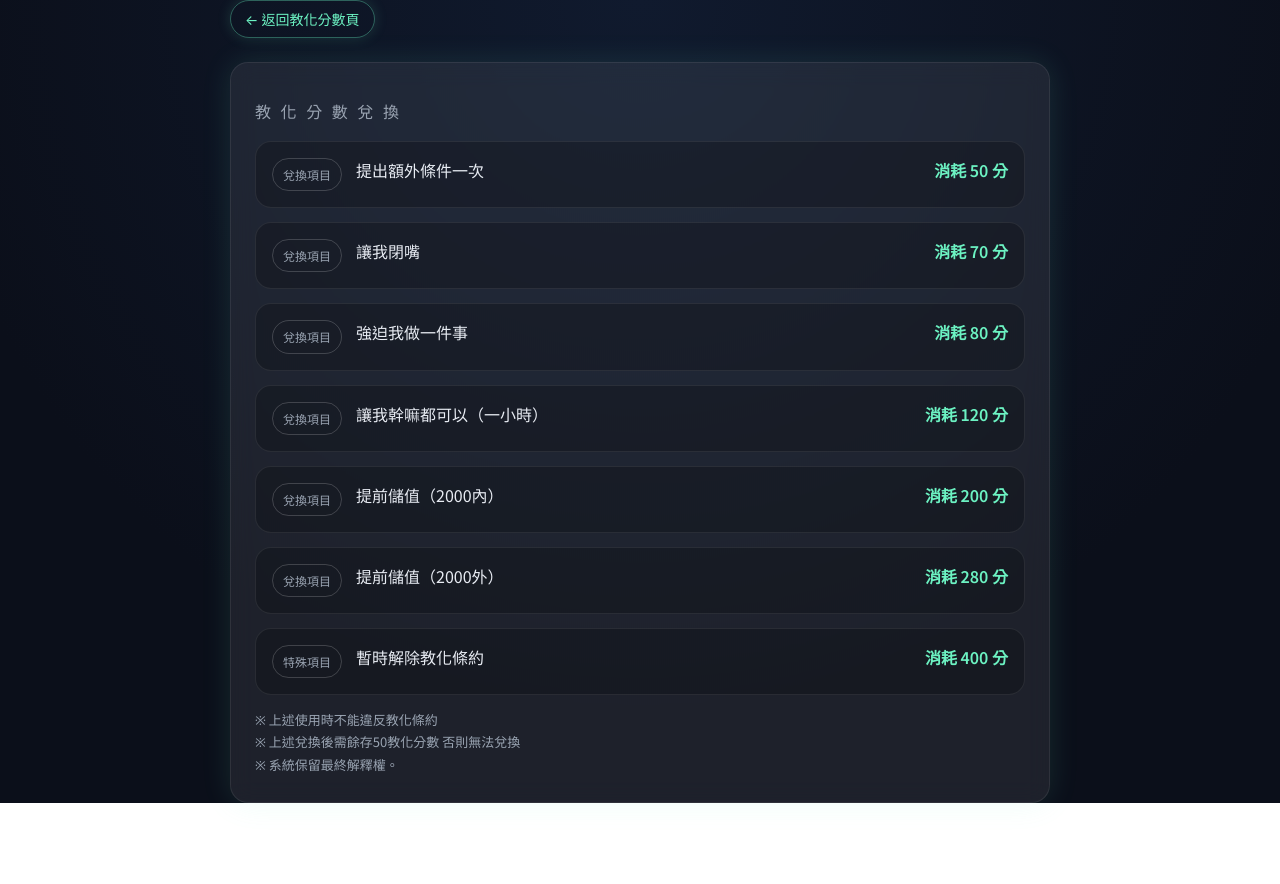
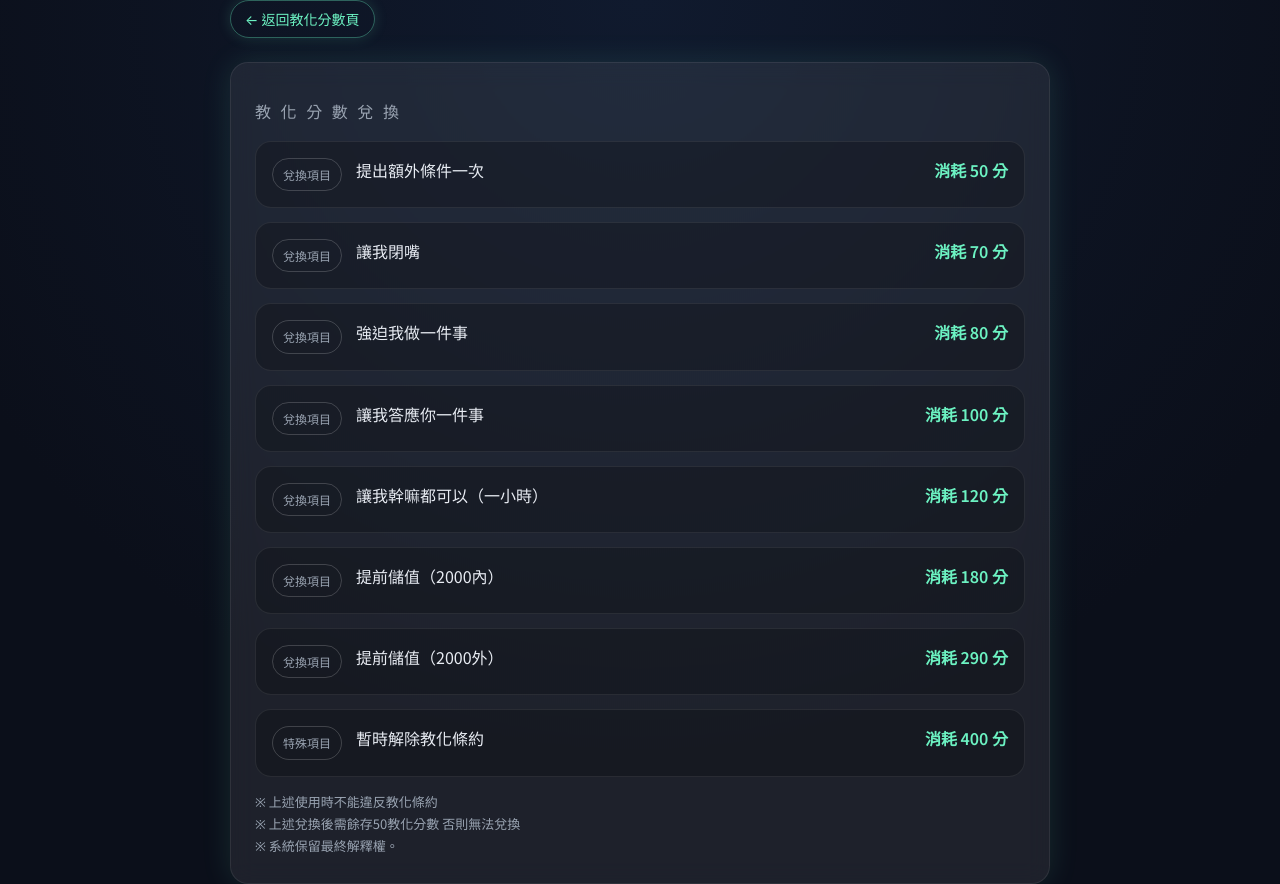
Before and after one commit to xiaohao923/my-website, a plain HTML site: page exchange.html in a window 1280 px wide. Before the commit the page ends 803 px from the top, so only its background shows below. Drawn offline with Linux system fonts and the light colour scheme.

Commit message:
更新 exchange.html

```diff
--- a/exchange.html
+++ b/exchange.html
@@ -160,6 +160,12 @@
 
         <li>
           <span class="badge">兌換項目</span>
+          <div>讓我答應你一件事</div>
+          <div class="cost">消耗 100 分</div>
+        </li>
+
+        <li>
+          <span class="badge">兌換項目</span>
           <div>讓我幹嘛都可以（一小時）</div>
           <div class="cost">消耗 120 分</div>
         </li>
@@ -167,13 +173,13 @@
         <li>
           <span class="badge">兌換項目</span>
           <div>提前儲值（2000內）</div>
-          <div class="cost">消耗 200 分</div>
+          <div class="cost">消耗 180 分</div>
         </li>
 
         <li>
           <span class="badge">兌換項目</span>
           <div>提前儲值（2000外）</div>
-          <div class="cost">消耗 280 分</div>
+          <div class="cost">消耗 290 分</div>
         </li>
 
         <li>
```
